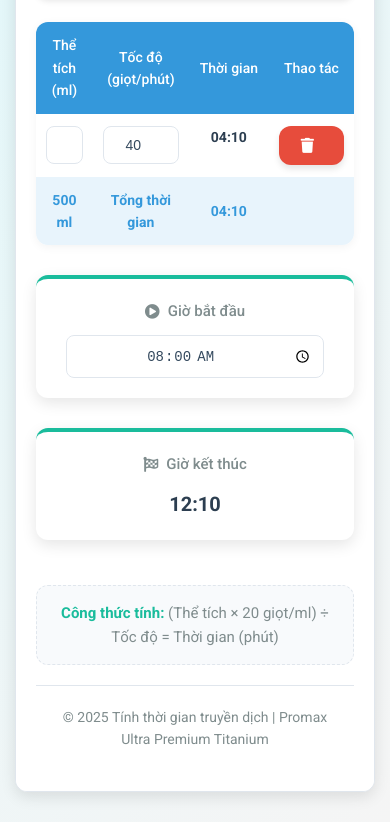
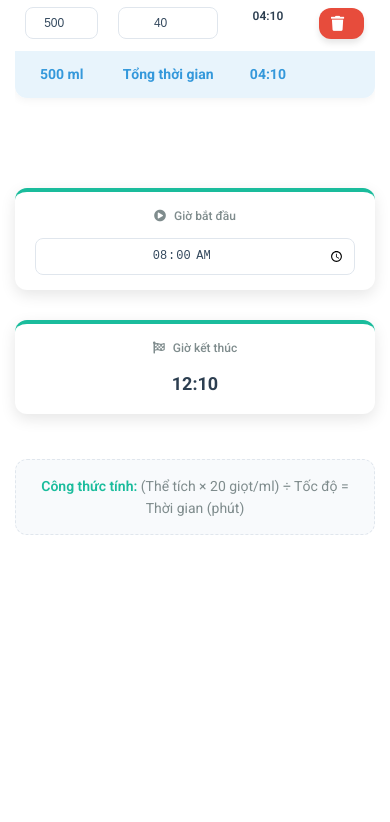
Before and after one commit to qtrungyb/truyendich, a plain HTML site: page index.html in a window 390 px wide. Shown: the part 271-1093 px from the top of the page. After the commit the page ends 844 px from the top, so only its background shows below. Drawn offline with Linux system fonts and the light colour scheme.

Commit message:
Update index.html

```diff
--- a/index.html
+++ b/index.html
@@ -4,7 +4,7 @@
     <meta charset="UTF-8">
     <meta name="viewport" content="width=device-width, initial-scale=1.0">
     <title>Tính thời gian truyền dịch</title>
-    <link href="https://fonts.googleapis.com/css2?family=Roboto:wght@300;400;500;700&display=swap" rel="stylesheet">
+    <link href="https://fonts.googleapis.com/css2?family=Roboto:wght@300;400;500;600;700&display=swap" rel="stylesheet">
     <link rel="stylesheet" href="https://cdnjs.cloudflare.com/ajax/libs/font-awesome/5.15.3/css/all.min.css">
     <style>
         :root {
@@ -32,6 +32,16 @@
             --input-bg: white;
             --border-color: #e0e6ed;
             --info-bg: #e8f4fc;
+
+            /* Typography scale */
+            --text-xs: 12px;
+            --text-sm: 14px;
+            --text-base: 16px;
+            --text-lg: 18px;
+            --text-xl: 20px;
+            --text-2xl: 24px;
+            --text-3xl: 30px;
+            --text-4xl: 36px;
         }
 
         .dark-mode {
@@ -68,10 +78,12 @@
             font-family: 'Roboto', sans-serif;
             background: linear-gradient(135deg, #e0f7fa 0%, #f5f5f5 100%);
             min-height: 100vh;
-            padding: 30px 15px;
+            padding: 0;
             color: var(--text-color);
             line-height: 1.6;
             transition: var(--transition);
+            font-size: var(--text-base);
+            font-weight: 400;
         }
 
         .dark-mode body {
@@ -79,23 +91,28 @@
         }
 
         .app-container {
-            max-width: 900px;
+            width: 100%;
+            max-width: 100%;
             margin: 0 auto;
             background: var(--bg-color);
-            border-radius: var(--border-radius);
-            box-shadow: var(--box-shadow);
+            border-radius: 0;
+            box-shadow: none;
             overflow: hidden;
-            border: 1px solid var(--border-color);
+            border: none;
             transition: var(--transition);
+            min-height: 100vh;
+            display: flex;
+            flex-direction: column;
         }
 
         .app-header {
             background: var(--header-bg);
             color: white;
-            padding: 30px;
+            padding: 25px 30px;
             text-align: center;
             position: relative;
             overflow: hidden;
+            width: 100%;
         }
 
         .app-header::before {
@@ -111,27 +128,33 @@
 
         .app-header h1 {
             font-weight: 700;
-            font-size: 32px;
+            font-size: var(--text-3xl);
             margin-bottom: 10px;
             position: relative;
             z-index: 1;
             text-shadow: 0 2px 4px rgba(0,0,0,0.2);
+            letter-spacing: 0.5px;
         }
 
         .app-header p {
             font-weight: 300;
             opacity: 0.9;
-            font-size: 16px;
+            font-size: var(--text-lg);
             max-width: 600px;
             margin: 0 auto;
             position: relative;
             z-index: 1;
+            letter-spacing: 0.3px;
         }
 
         .app-body {
             padding: 30px;
             background-color: var(--bg-color);
             transition: var(--transition);
+            flex: 1;
+            width: 100%;
+            max-width: 1400px;
+            margin: 0 auto;
         }
 
         .controls {
@@ -151,7 +174,7 @@
             transition: var(--transition);
             display: inline-flex;
             align-items: center;
-            font-size: 15px;
+            font-size: var(--text-base);
             box-shadow: 0 4px 6px rgba(0, 0, 0, 0.1);
             position: relative;
             overflow: hidden;
@@ -221,6 +244,7 @@
             overflow: hidden;
             box-shadow: 0 2px 10px rgba(0, 0, 0, 0.05);
             transition: var(--transition);
+            font-size: var(--text-base);
         }
 
         .infusion-table th {
@@ -228,10 +252,11 @@
             color: white;
             padding: 16px;
             text-align: center;
-            font-weight: 500;
-            font-size: 15px;
+            font-weight: 600;
+            font-size: var(--text-base);
             position: sticky;
             top: 0;
+            letter-spacing: 0.5px;
         }
 
         .infusion-table td {
@@ -239,6 +264,7 @@
             text-align: center;
             border-bottom: 1px solid var(--border-color);
             transition: background 0.2s;
+            font-size: var(--text-base);
         }
 
         .infusion-table tr:nth-child(even) {
@@ -258,7 +284,7 @@
             padding: 12px 15px;
             border: 1px solid var(--border-color);
             border-radius: 8px;
-            font-size: 15px;
+            font-size: var(--text-base);
             transition: var(--transition);
             text-align: center;
             background-color: var(--input-bg);
@@ -274,7 +300,7 @@
 
         .time-display {
             font-weight: 600;
-            font-size: 16px;
+            font-size: var(--text-lg);
             color: var(--secondary);
             min-width: 80px;
             display: inline-block;
@@ -287,16 +313,15 @@
 
         .summary-row td {
             padding: 16px;
-            font-size: 16px;
+            font-size: var(--text-lg);
             color: var(--primary);
         }
 
         .time-container {
             display: flex;
-            justify-content: center;
-            gap: 30px;
-            margin-top: 30px;
-            flex-wrap: wrap;
+            flex-direction: column;
+            gap: 20px;
+            margin-top: 0;
         }
 
         .time-card {
@@ -305,11 +330,11 @@
             padding: 20px 30px;
             box-shadow: var(--box-shadow);
             text-align: center;
-            min-width: 220px;
             border-top: 4px solid var(--accent);
             transition: var(--transition);
             position: relative;
             overflow: hidden;
+            width: 100%;
         }
 
         .time-card:hover {
@@ -335,7 +360,7 @@
         }
 
         .time-label {
-            font-size: 15px;
+            font-size: var(--text-sm);
             color: #7f8c8d;
             margin-bottom: 12px;
             font-weight: 500;
@@ -350,7 +375,7 @@
         }
 
         .time-value {
-            font-size: 24px;
+            font-size: var(--text-2xl);
             font-weight: 700;
             color: var(--secondary);
         }
@@ -358,7 +383,7 @@
         .formula-note {
             text-align: center;
             margin-top: 30px;
-            font-size: 15px;
+            font-size: var(--text-sm);
             color: #7f8c8d;
             padding: 15px;
             background: var(--table-row-bg);
@@ -389,6 +414,7 @@
             opacity: 0;
             transition: all 0.4s ease;
             z-index: 1000;
+            font-size: var(--text-base);
         }
 
         .notification.show {
@@ -410,15 +436,20 @@
             display: flex;
             align-items: center;
             gap: 10px;
+            font-size: var(--text-lg);
+            font-weight: 600;
         }
 
         .info-section ul {
             padding-left: 20px;
+            margin-bottom: 0;
         }
 
         .info-section li {
             margin-bottom: 8px;
             color: var(--text-color);
+            font-size: var(--text-base);
+            line-height: 1.6;
         }
 
         .counter {
@@ -431,16 +462,18 @@
             text-align: center;
             line-height: 28px;
             margin-right: 10px;
-            font-size: 14px;
+            font-size: var(--text-sm);
+            font-weight: 600;
         }
 
         .footer {
             text-align: center;
             padding: 20px;
             color: #7f8c8d;
-            font-size: 14px;
+            font-size: var(--text-sm);
             border-top: 1px solid var(--border-color);
             margin-top: 20px;
+            width: 100%;
         }
 
         .dark-mode .footer {
@@ -475,62 +508,12 @@
             font-size: 18px;
         }
 
-        @media (max-width: 768px) {
-            .app-body {
-                padding: 20px;
-            }
-
-            .app-header {
-                padding: 20px;
-            }
-
-            .app-header h1 {
-                font-size: 26px;
-            }
-
-            .time-container {
-                gap: 15px;
-            }
-
-            .time-card {
-                min-width: 100%;
-                margin-bottom: 15px;
-            }
-
-            .infusion-table {
-                display: block;
+        /* New styles for full-width layout */
+        .table-container {
             overflow-x: auto;
-            }
-
-            .controls {
-                flex-direction: column;
-            }
-
-            .theme-toggle {
-                top: 10px;
-                right: 10px;
-            }
-        }
-
-        @media (max-width: 480px) {
-            .app-header h1 {
-                font-size: 22px;
-            }
-
-            .infusion-table th,
-            .infusion-table td {
-                padding: 12px 10px;
-                font-size: 14px;
-            }
-
-            .input-field {
-                padding: 10px;
-                font-size: 14px;
-            }
-
-            .time-value {
-                font-size: 20px;
-            }
+            width: 100%;
+            margin-bottom: 30px;
+            border-radius: var(--border-radius);
         }
 
         /* Animation for table rows */
@@ -565,6 +548,163 @@
             transform: translateY(0);
             opacity: 1;
         }
+
+        /* New layout styles */
+        .main-content {
+            display: flex;
+            gap: 30px;
+            margin-bottom: 30px;
+        }
+
+        .table-section {
+            flex: 2;
+        }
+
+        .time-section {
+            flex: 1;
+            min-width: 300px;
+        }
+
+        /* Responsive adjustments for full-width layout */
+        @media (min-width: 1200px) {
+            .app-body {
+                padding: 40px;
+            }
+
+            .infusion-table th,
+            .infusion-table td {
+                padding: 18px 20px;
+            }
+
+            .input-field {
+                padding: 14px 18px;
+            }
+
+            .time-card {
+                padding: 25px 35px;
+            }
+        }
+
+        @media (max-width: 992px) {
+            .main-content {
+                flex-direction: column;
+            }
+
+            .time-section {
+                min-width: auto;
+            }
+        }
+
+        @media (max-width: 768px) {
+            .app-body {
+                padding: 20px 15px;
+            }
+
+            .app-header {
+                padding: 20px;
+            }
+
+            .app-header h1 {
+                font-size: var(--text-2xl);
+            }
+
+            .app-header p {
+                font-size: var(--text-base);
+            }
+
+            .time-container {
+                gap: 15px;
+            }
+
+            .time-card {
+                min-width: 100%;
+                margin-bottom: 15px;
+            }
+
+            .infusion-table {
+                display: block;
+                overflow-x: auto;
+            }
+
+            .controls {
+                flex-direction: column;
+            }
+
+            .theme-toggle {
+                top: 10px;
+                right: 10px;
+            }
+
+            .infusion-table th,
+            .infusion-table td {
+                padding: 14px 12px;
+                font-size: var(--text-sm);
+            }
+
+            .input-field {
+                padding: 10px;
+                font-size: var(--text-sm);
+            }
+
+            .time-value {
+                font-size: var(--text-xl);
+            }
+
+            .btn {
+                padding: 10px 16px;
+                font-size: var(--text-sm);
+            }
+
+            .summary-row td {
+                font-size: var(--text-base);
+            }
+        }
+
+        @media (max-width: 480px) {
+            .app-header h1 {
+                font-size: var(--text-xl);
+            }
+
+            .infusion-table th,
+            .infusion-table td {
+                padding: 12px 10px;
+                font-size: var(--text-xs);
+            }
+
+            .input-field {
+                padding: 8px;
+                font-size: var(--text-xs);
+            }
+
+            .time-value {
+                font-size: var(--text-lg);
+            }
+
+            .btn {
+                padding: 8px 12px;
+                font-size: var(--text-xs);
+            }
+
+            .summary-row td {
+                font-size: var(--text-sm);
+            }
+
+            .time-card {
+                padding: 15px 20px;
+            }
+
+            .time-label {
+                font-size: var(--text-xs);
+            }
+
+            .info-section h3 {
+                font-size: var(--text-base);
+            }
+
+            .info-section li {
+                font-size: var(--text-sm);
+            }
+        }
     </style>
 </head>
 <body>
@@ -586,6 +726,9 @@
                 </button>
             </div>
 
+            <div class="main-content">
+                <div class="table-section">
+                    <div class="table-container">
                         <table class="infusion-table">
                             <thead>
                                 <tr>
@@ -612,7 +755,10 @@
                                 </tr>
                             </tfoot>
                         </table>
+                    </div>
+                </div>
 
+                <div class="time-section">
                     <div class="time-container">
                         <div class="time-card">
                             <div class="time-label"><i class="fas fa-play-circle"></i> Giờ bắt đầu</div>
@@ -623,12 +769,12 @@
                             <div class="time-value" id="globalEndTime">12:10</div>
                         </div>
                     </div>
+                </div>
+            </div>
 
             <div class="formula-note">
                 <strong>Công thức tính:</strong> (Thể tích × 20 giọt/ml) ÷ Tốc độ = Thời gian (phút)
             </div>
-        <div class="footer">
-            © 2025 Tính thời gian truyền dịch | Promax Ultra Premium Titanium
         </div>
     </div>
 
```
Lines whose indentation alone changed are shown as unchanged.
